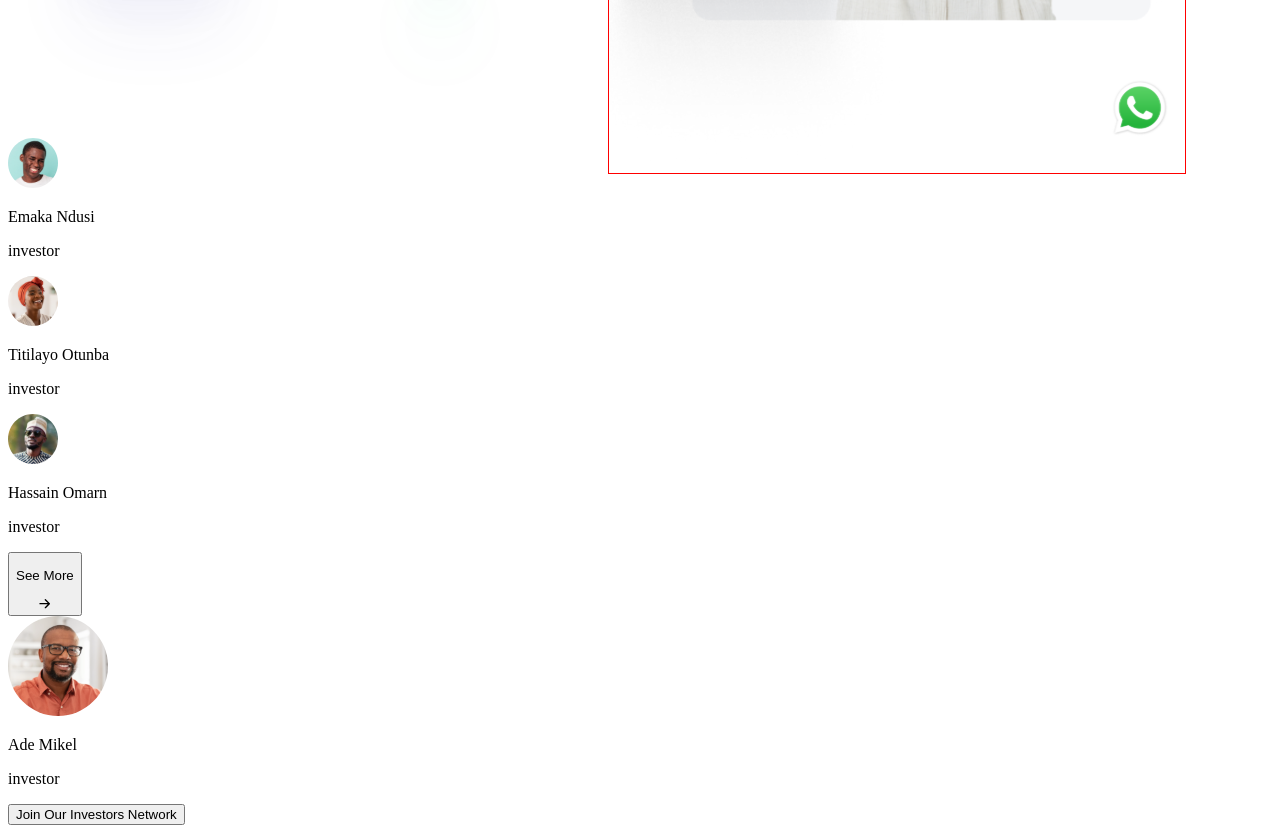
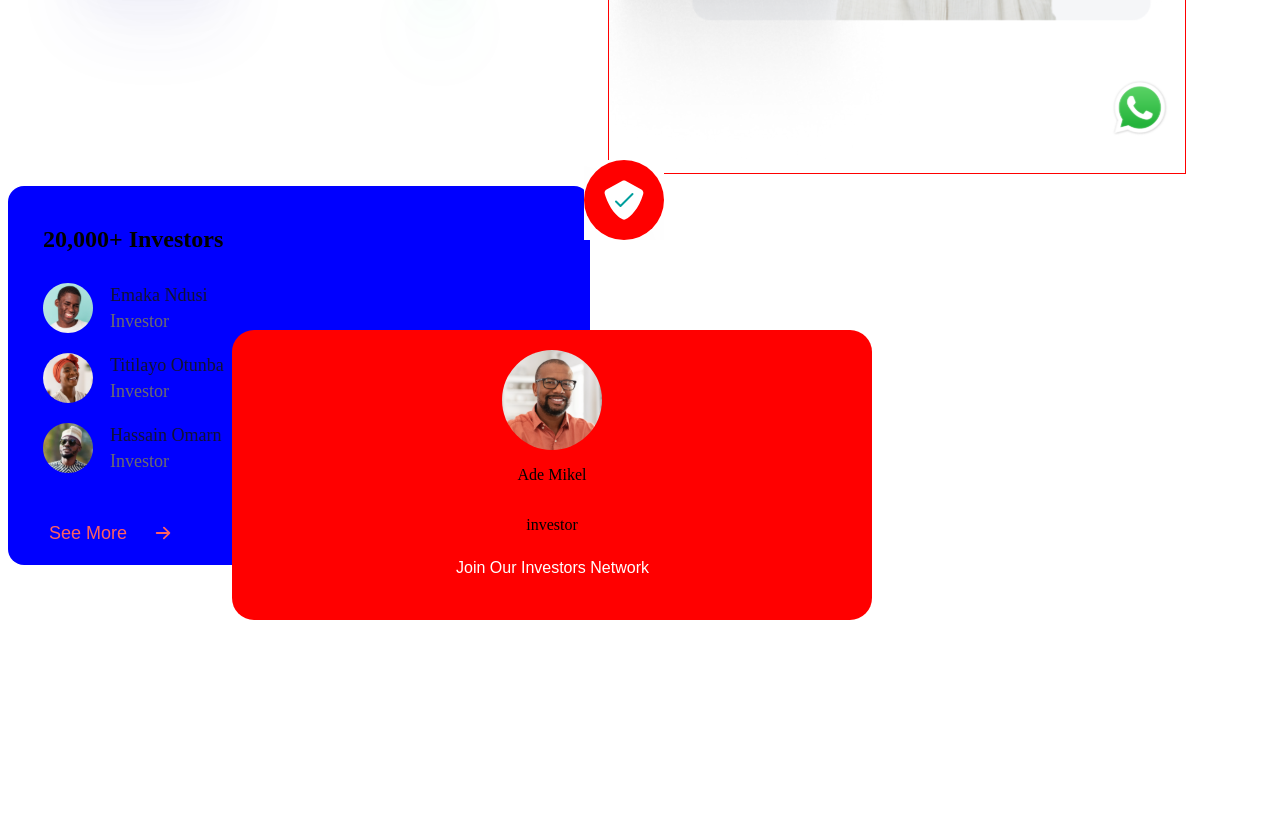
Before and after one commit to Farouk-Adedamola/PropCrowdy, a React (Create React App) app: page / in a window 1280 px wide. Shown: the part 480-1313 px from the top of the page. After the commit the page ends 1100 px from the top, so only its background shows below. Built offline with nearby package versions, Linux system fonts and the light colour scheme.

Commit message:
commit changes

```diff
--- a/src/Components/PeoplePlay/People.module.css
+++ b/src/Components/PeoplePlay/People.module.css
@@ -0,0 +1,95 @@
+.main {
+  position: relative;
+  margin-top: 3rem;
+}
+
+.card1 {
+  /* width: 21rem; */
+  background-color: blue;
+  border-radius: 16px;
+  width: 40vw;
+  padding: 20px 35px;
+}
+
+.card1 h1 {
+  /* margin-left: 34px; */
+}
+
+.wrap {
+  position: absolute;
+  top: -1.6rem;
+  left: 45vw;
+}
+
+.desc {
+  line-height: 8px;
+  margin-left: 17px;
+}
+
+.lists {
+  /* margin-left: 34px; */
+  display: flex;
+  align-items: center;
+}
+
+.desc p {
+  color: #111235;
+  font-size: 18px;
+}
+
+.desc p:last-child {
+  color: #6c6c6c;
+  text-transform: capitalize;
+}
+
+.button {
+  background: none;
+  border: none;
+  display: flex;
+  align-items: center;
+  color: #ff6160;
+  font-size: 18px;
+  margin-top: 39px;
+  /* margin-left: 34px; */
+}
+
+.button span {
+  margin-right: 26.5px;
+}
+
+.card2 {
+  background: red;
+  /* width: 20rem; */
+  width: 50vw;
+  border-radius: 22px;
+  padding: 20px 0 30px 0;
+  position: absolute;
+  top: 9rem;
+  left: 14rem;
+  /* display: flex;
+  justify-content: center;
+  flex-direction: column; */
+}
+
+.personimage {
+  /* margin: 0 auto; */
+  display: flex;
+  justify-content: center;
+}
+
+.personinfo {
+  display: flex;
+  flex-direction: column;
+  align-items: center;
+}
+
+.secondbutton {
+  margin: 0 auto;
+  display: flex;
+  justify-content: center;
+  background: #ff0000;
+  color: #fff;
+  font-size: 16px;
+  border: none;
+  padding: 9px 15px 13px 16px;
+}
--- a/src/Components/PeoplePlay/PeoplePlay.js
+++ b/src/Components/PeoplePlay/PeoplePlay.js
@@ -1,5 +1,7 @@
 import React, { Fragment } from "react";
 import classes from "./People.module.css";
+import safeguard from "../../Assets/safeguard.svg";
+import googleplay from "../../Assets/googleplay.svg";
 import { HiArrowRight } from "react-icons/hi";
 import { people } from "./data";
 import { person } from "./data";
@@ -7,40 +9,59 @@ import { person } from "./data";
 const PeoplePlay = () => {
   return (
     <Fragment>
+      <main className={classes.main}>
         <section>
-        <div>
+          <div className={classes.card1}>
+            <div className={classes.wrap}>
+              <img src={safeguard} alt="safeguardimage" />
+            </div>
+            <h1>20,000+ Investors</h1>
             {people.map((list) => {
               const { id, img, name, tag } = list;
               return (
-              <div key={id}>
-                {/* <>{img}</> */}
+                <div key={id} className={classes.lists}>
                   <img src={img} alt="img" />
-                <div>
+                  <div className={classes.desc}>
                     <p>{name}</p>
                     <p>{tag}</p>
                   </div>
                 </div>
               );
             })}
-          <button type="button">
-            <p>See More</p>
+            <button type="button" className={classes.button}>
+              <span>See More</span>
               <HiArrowRight />
             </button>
           </div>
-        <div>
+          <div className={classes.card2}>
             {person.map((person) => {
               const { id, img, name, tag } = person;
               return (
-              <div key={id}>
+                <div key={id} className={classes.secondcard}>
+                  <div className={classes.personimage}>
                     <img src={img} alt="" />
+                  </div>
+                  <div className={classes.personinfo}>
                     <p>{name}</p>
                     <p>{tag}</p>
                   </div>
+                </div>
               );
             })}
-          <button type="button">Join Our Investors Network</button>
+            <button type="button" className={classes.secondbutton}>
+              Join Our Investors Network
+            </button>
           </div>
         </section>
+        {/* <section>
+          <h1>Join Real Estate Investors investing realtime</h1>
+          <p>
+            PropCrowdy is a crowdfunding investment platform that empowers
+            Nigerians to make smart investments in real estate
+          </p>
+          <img src={googleplay} alt="googleplay" />
+        </section> */}
+      </main>
     </Fragment>
   );
 };
```
Lines whose indentation alone changed are shown as unchanged.
